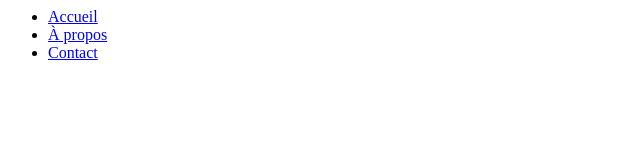
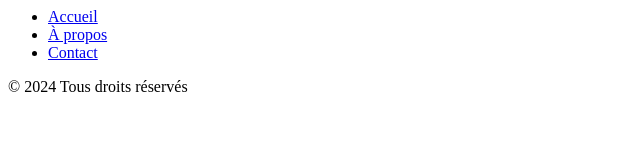
Before and after one commit to nawress4/revision-site-web, a plain HTML site: page index.html in a window 1280 px wide. Shown: the whole page, without its empty margins (0-640 px from the left). Drawn offline with Linux system fonts and the light colour scheme.

Commit message:
Modification du pied de page dans la branche principale.

```diff
--- a/index.html
+++ b/index.html
@@ -5,3 +5,6 @@
         <li><a href="#contact">Contact</a></li>
     </ul>
 </nav>
+<footer>
+    <p>© 2024 Tous droits réservés</p>
+</footer>
```
